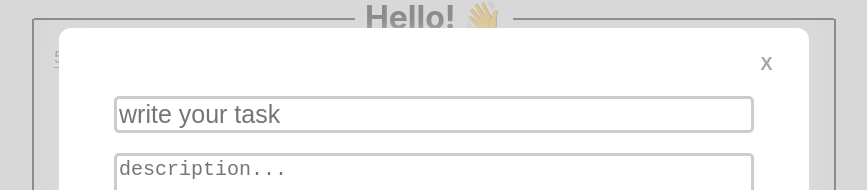
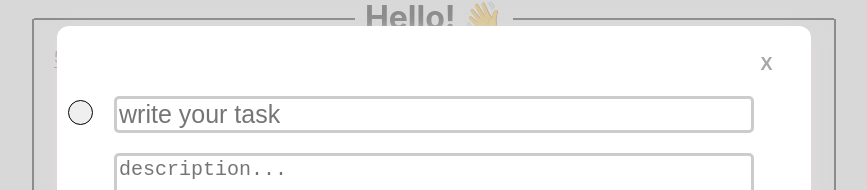
Before and after one commit to InbarDanieli/tasks-manager, a React (Create React App) app: page / in a window 1280 px wide. Both pictures are taken after a click on the button "Add Task". Shown: the part 107-297 px from the top of the page, without its empty margins (206-1073 px from the left). Built offline with nearby package versions, Linux system fonts and the light colour scheme.

Commit message:
added color-tags

```diff
--- /dev/null
+++ b/src/components/color-palette/ColorPalette.css
@@ -0,0 +1,63 @@
+:root {
+  --yellowcolor: rgb(253, 253, 136);
+  --orangecolor: rgb(246, 199, 111);
+  --redcolor: rgb(241, 139, 139);
+  --greencolor: rgb(128, 233, 128);
+  --bluecolor: rgb(129, 129, 230);
+  --purplecolor: rgb(207, 121, 207);
+  --length: 25px;
+}
+
+.container {
+  display: flex;
+  flex-direction: column;
+  justify-content: flex-start;
+  align-items: flex-start;
+  gap: 5px;
+}
+
+.container button, .container .colorSelect {
+  border: solid 1px;
+  border-radius: 50%;
+  width: var(--length);
+  height: var(--length);
+}
+
+.container button:hover {
+  --length: 27px;
+}
+
+.colorWrapper{
+  height: 27px;
+  width: 27px;
+}
+
+button.yellow {
+  background: var(--yellowcolor);
+  border-color: var(--yellowcolor);
+}
+
+button.orange {
+  background: var(--orangecolor);
+  border-color: var(--orangecolor);
+}
+
+button.red {
+  background: var(--redcolor);
+  border-color: var(--redcolor);
+}
+
+button.green {
+  background: var(--greencolor);
+  border-color: var(--greencolor);
+}
+
+button.blue {
+  background: var(--bluecolor);
+  border-color: var(--bluecolor);
+}
+
+button.purple {
+  background: var(--purplecolor);
+  border-color: var(--purplecolor);
+}
--- /dev/null
+++ b/src/components/color-palette/ColorPalette.js
@@ -0,0 +1,31 @@
+import React, { useState } from 'react';
+import "./ColorPalette.css"
+
+function SelectColors({ colorClicked }) {
+  const colorarr = ["yellow", "orange", "red", "green", "blue", "purple","transparent"]
+  const [openPallete, setOpenPallete] = useState(false)
+  const [bordercolor, setBordercolor] = useState("transparent")
+
+  function colorClickedHandler(color) {
+    setBordercolor(color)
+    colorClicked(color)
+    setOpenPallete(!openPallete)
+  }
+
+  return (
+    <>
+      <div className='container'>
+        <div className='colorWrapper'>
+        <button className={bordercolor} onClick={() => setOpenPallete(!openPallete)}></button>
+        </div>
+        {openPallete &&
+          colorarr.filter((color)=> color !== bordercolor).map((color) =>
+            <div className='colorWrapper'> <button className={color} onClick={() => {colorClickedHandler(color)}} ></button> </div>
+          )
+        }
+      </div>
+    </>
+  )
+}
+
+export default SelectColors;
--- a/src/components/taskcreator/TaskCreator.css
+++ b/src/components/taskcreator/TaskCreator.css
@@ -9,14 +9,17 @@
   justify-content: center;
   align-items: center;
   z-index: 2;
+
 }
 
 .modalContainer {
+  position: relative;
   width: 75%;
   max-width: 700px;
   height: 60%;
   max-height: 500px;
   border-radius: 12px;
+  border: 2px solid;
   background-color: white;
   box-shadow: rgb(224, 217, 217) 0px 5px 15px;
   display: flex;
@@ -192,9 +195,22 @@ input:focus {
   animation: fading 2s;
 }
 
-@keyframes fading{
-0%{color: red;}
-100%{color: transparent;}
+.modalContainer .colors {
+  position: absolute;
+  top: 72px;
+  left: 8px;
+
+}
+
+
+@keyframes fading {
+  0% {
+    color: red;
+  }
+
+  100% {
+    color: transparent;
+  }
 }
 
 
--- a/src/components/taskcreator/TaskCreator.js
+++ b/src/components/taskcreator/TaskCreator.js
@@ -1,5 +1,6 @@
 import React, { useState } from 'react'
 import "./TaskCreator.css"
+import ColorPallete from "../color-palette/ColorPalette"
 
 function TaskCreator(props) {
   const today = new Date(),
@@ -57,10 +58,11 @@ function TaskCreator(props) {
       settooltip(true)
     }
   }
+  const [bordercolor, setBordercolor] = useState("transparent")
 
   return (
     <div className="modalBackground" onClick={props.onExit}>
-      <div className="modalContainer" onClick={(e)=>{e.stopPropagation()}}>
+      <div className="modalContainer" style={{borderColor: `${bordercolor!=="transparent"?`var(--${bordercolor}color)`:"transparent"}`}} onClick={(e) => { e.stopPropagation() }}>
         <button className="closeButton" onClick={props.onExit}> <b> X </b> </button>
         <input className="TaskTitle" type="text" placeholder="write your task" maxLength={18} onChange={GetTask} value={task}></input>
         <textarea className="TaskText" placeholder="description..." onChange={GetDescription} value={description}></textarea>
@@ -74,9 +76,13 @@ function TaskCreator(props) {
             <span className="slider round"></span>
           </label>
         </div>
+
         <div className="changesButtons">
           <button className="saveButton" onClick={ReturnItem}>Save {tooltip && <span className="required">please fill required fields</span>}</button>
-          <button className="cancelButton" onClick={props.onExit}> cancel </button>
+          <button className="cancelButton" onClick={props.onExit}>cancel</button>
+        </div>
+        <div className='colors'>
+          <ColorPallete colorClicked={setBordercolor}/>
         </div>
       </div>
     </div>
```
